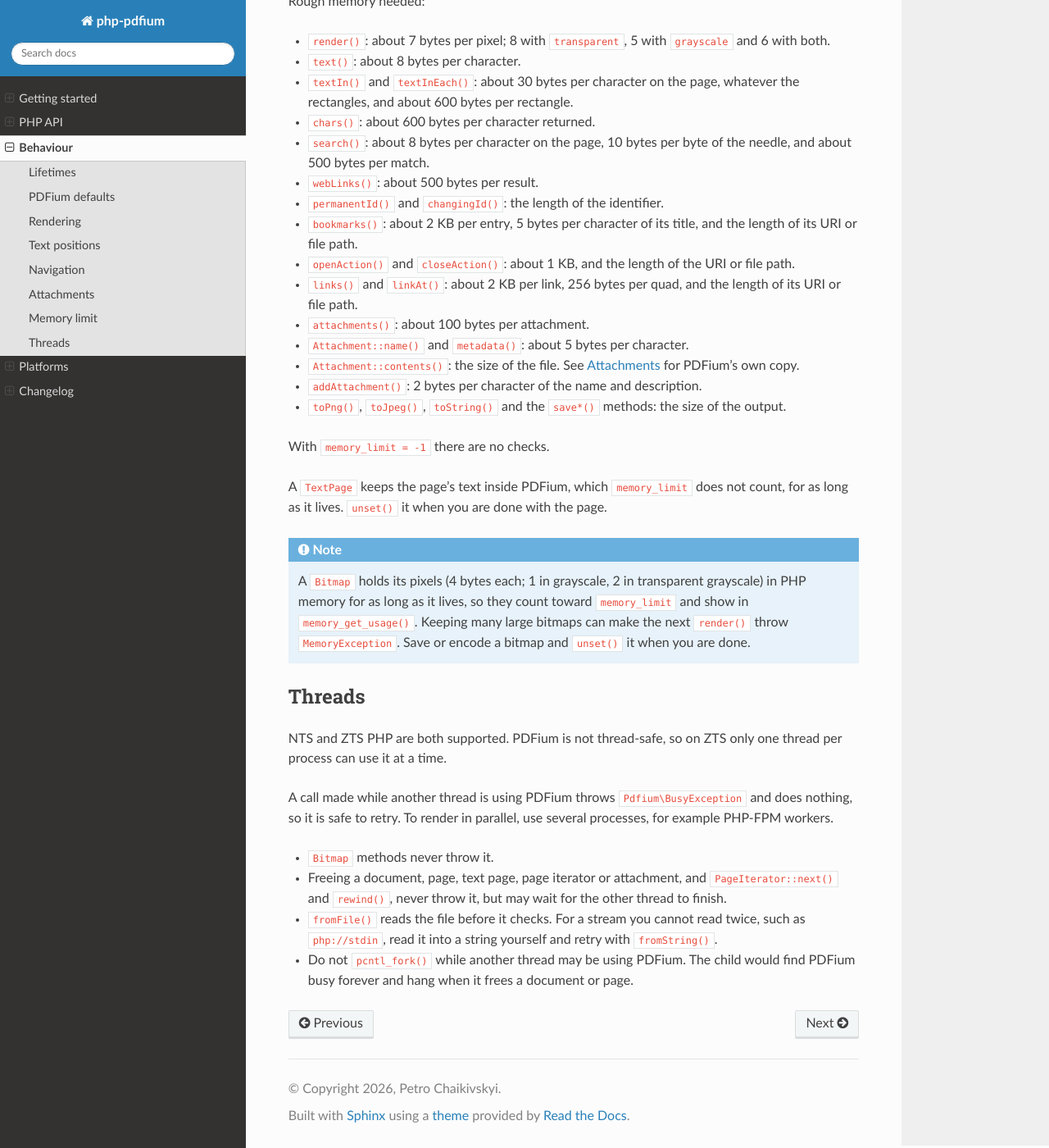
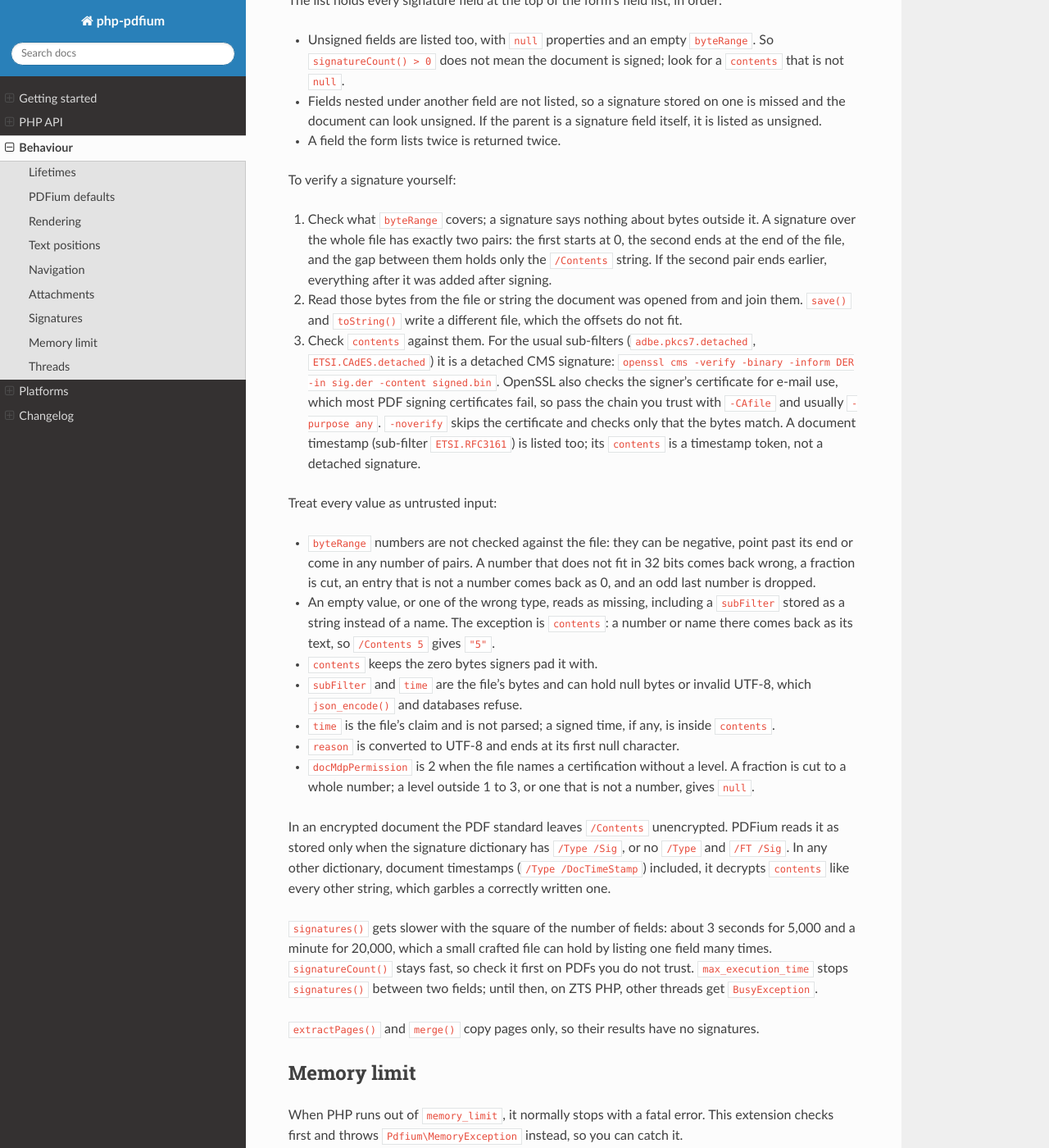
Before and after one commit to chaikivskyi/php-pdfium, a Sphinx documentation site: the page built from docs/behaviour.rst, in a window 1280 px wide and 1400 px high, scrolled down 5769 px. Shown: the whole window at 82% size. Built offline with Sphinx 7.4.7 and the Read the Docs theme 3.1.0, drawn with Linux system fonts in a browser that asks for light colours; cross-references to code outside the pages are shown as plain code; some of the changed text lies outside the part shown.

Commit message:
test: signatures in malformed and encrypted documents, under memory_limit and max_execution_time, and while another thread is busy; document that nothing is verified

```diff
--- a/docs/behaviour.rst
+++ b/docs/behaviour.rst
@@ -259,6 +259,71 @@ stored as a tree of nested parts of 50 entries each. A flat list stays fast.
 ``extractPages()`` and ``merge()`` copy pages only, so their results have no attachments.
 
 
+.. _signatures:
+
+Signatures
+----------
+
+Nothing is verified. ``signatures()`` returns what the file says about each signature: a listed
+signature can be invalid, forged or made by anyone, and the document may have changed since.
+
+The list holds every signature field at the top of the form's field list, in order:
+
+- Unsigned fields are listed too, with ``null`` properties and an empty ``byteRange``. So
+  ``signatureCount() > 0`` does not mean the document is signed; look for a ``contents`` that is
+  not ``null``.
+- Fields nested under another field are not listed, so a signature stored on one is missed and the
+  document can look unsigned. If the parent is a signature field itself, it is listed as unsigned.
+- A field the form lists twice is returned twice.
+
+To verify a signature yourself:
+
+1. Check what ``byteRange`` covers; a signature says nothing about bytes outside it. A signature
+   over the whole file has exactly two pairs: the first starts at 0, the second ends at the end of
+   the file, and the gap between them holds only the ``/Contents`` string. If the second pair ends
+   earlier, everything after it was added after signing.
+2. Read those bytes from the file or string the document was opened from and join them.
+   ``save()`` and ``toString()`` write a different file, which the offsets do not fit.
+3. Check ``contents`` against them. For the usual sub-filters (``adbe.pkcs7.detached``,
+   ``ETSI.CAdES.detached``) it is a detached CMS signature:
+   ``openssl cms -verify -binary -inform DER -in sig.der -content signed.bin``. OpenSSL also
+   checks the signer's certificate for e-mail use, which most PDF signing certificates fail, so
+   pass the chain you trust with ``-CAfile`` and usually ``-purpose any``. ``-noverify`` skips the
+   certificate and checks only that the bytes match. A document timestamp (sub-filter
+   ``ETSI.RFC3161``) is listed too; its ``contents`` is a timestamp token, not a detached
+   signature.
+
+Treat every value as untrusted input:
+
+- ``byteRange`` numbers are not checked against the file: they can be negative, point past its
+  end or come in any number of pairs. A number that does not fit in 32 bits comes back wrong, a
+  fraction is cut, an entry that is not a number comes back as 0, and an odd last number is
+  dropped.
+- An empty value, or one of the wrong type, reads as missing, including a ``subFilter`` stored as
+  a string instead of a name. The exception is ``contents``: a number or name there comes back as
+  its text, so ``/Contents 5`` gives ``"5"``.
+- ``contents`` keeps the zero bytes signers pad it with.
+- ``subFilter`` and ``time`` are the file's bytes and can hold null bytes or invalid UTF-8, which
+  ``json_encode()`` and databases refuse.
+- ``time`` is the file's claim and is not parsed; a signed time, if any, is inside ``contents``.
+- ``reason`` is converted to UTF-8 and ends at its first null character.
+- ``docMdpPermission`` is 2 when the file names a certification without a level. A fraction is
+  cut to a whole number; a level outside 1 to 3, or one that is not a number, gives ``null``.
+
+In an encrypted document the PDF standard leaves ``/Contents`` unencrypted. PDFium reads it as
+stored only when the signature dictionary has ``/Type /Sig``, or no ``/Type`` and ``/FT /Sig``. In
+any other dictionary, document timestamps (``/Type /DocTimeStamp``) included, it decrypts
+``contents`` like every other string, which garbles a correctly written one.
+
+``signatures()`` gets slower with the square of the number of fields: about 3 seconds for 5,000
+and a minute for 20,000, which a small crafted file can hold by listing one field many times.
+``signatureCount()`` stays fast, so check it first on PDFs you do not trust.
+``max_execution_time`` stops ``signatures()`` between two fields; until then, on ZTS PHP, other
+threads get ``BusyException``.
+
+``extractPages()`` and ``merge()`` copy pages only, so their results have no signatures.
+
+
 .. _memory-limit:
 
 Memory limit
@@ -288,6 +353,8 @@ Rough memory needed:
 - ``Attachment::name()`` and ``metadata()``: about 5 bytes per character.
 - ``Attachment::contents()``: the size of the file. See :ref:`attachments` for PDFium's own copy.
 - ``addAttachment()``: 2 bytes per character of the name and description.
+- ``signatures()``: about 250 bytes per signature field and per byte-range pair, plus the size of
+  each contents, time and sub-filter, and about 5 bytes per character of each reason.
 - ``toPng()``, ``toJpeg()``, ``toString()`` and the ``save*()`` methods: the size of the output.
 
 With ``memory_limit = -1`` there are no checks.
--- a/docs/php_api.rst
+++ b/docs/php_api.rst
@@ -233,6 +233,7 @@ Document
 
       Every signature field at the top of the form's field list as a :php:class:`Signature`,
       signed or not, in order and with repeats; empty when there are none. Nothing is verified.
+      See :ref:`signatures`.
 
       .. code-block:: php
 
```
Also changed, not shown: docs/introduction.rst (+14 -0 lines), 9 other files.
